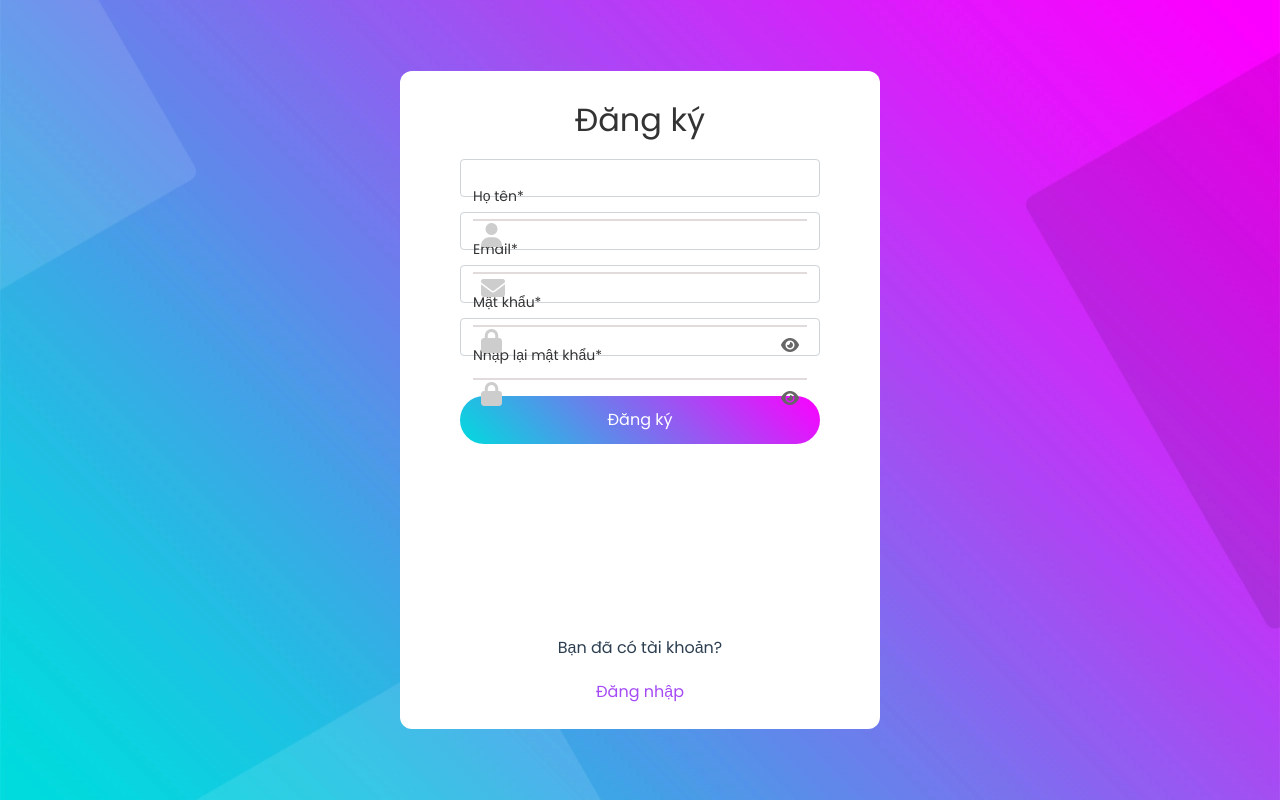
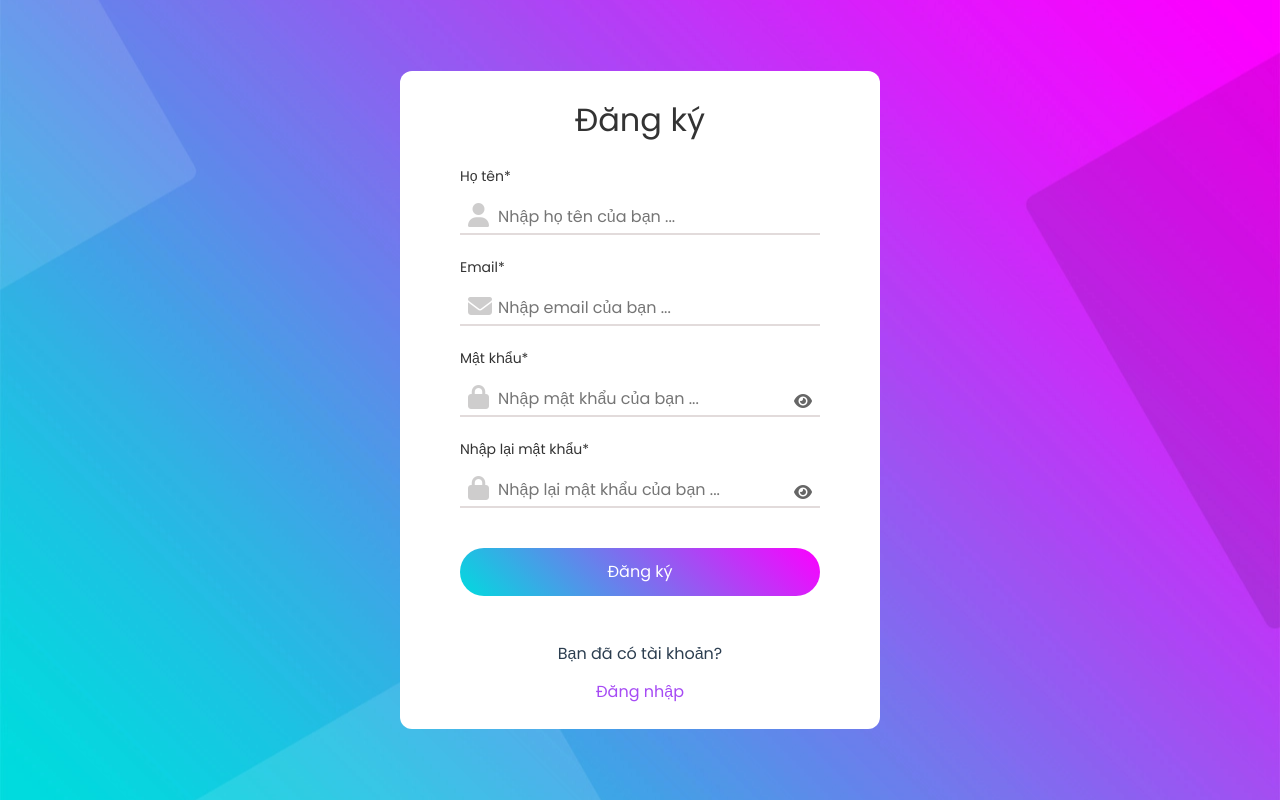
Before and after one commit to frankkhiem/Tism-FE, a Vue app: page /register in a window 1280 px wide. Built offline with nearby package versions, Linux system fonts and the light colour scheme; what semantic-ui-vue would draw is missing.

Commit message:
Fix login and register page

```diff
--- a/src/views/Login.vue
+++ b/src/views/Login.vue
@@ -7,7 +7,7 @@
     </div>
     <div class="form-login">
       <form @submit.prevent='login'>
-        <div class="form-control">
+        <div class="form__control">
           <label for="email">Email*</label>
           <div class="login-input-wrap">
             <input id="email" v-model='email' class="input-field" placeholder="Nhập email của bạn ..." required>
@@ -18,7 +18,7 @@
             <i class="fa-solid fa-circle-exclamation"></i>
           </div>
         </div>
-        <div class="form-control">
+        <div class="form__control">
           <label for="password">Mật khẩu*</label>
           <div class="login-input-wrap">
             <input v-if="showPassword" id="password" type="text" v-model='password' class="input-field password" placeholder="Nhập mật khẩu của bạn ..." required>
@@ -174,12 +174,12 @@ export default {
   display: flex;
   flex-direction: column;
 }
-.form-control {
+.form__control {
   display: flex;
   flex-direction: column;
   margin: 12px 0;
 }
-.form-control label {
+.form__control label {
   font-size: 14px;
   padding: 12px 0;
   color: #333;
--- a/src/views/Register.vue
+++ b/src/views/Register.vue
@@ -6,7 +6,7 @@
       </div>
       <div class="form-register">
       <form @submit.prevent='register'>
-        <div class="form-control">
+        <div class="form__control">
           <label for="username">Họ tên*</label>
           <div class="register-input-wrap">
             <input id="username" type="text" v-model='fullName' class="input-field" placeholder="Nhập họ tên của bạn ..." >
@@ -17,7 +17,7 @@
             <i class="fa-solid fa-circle-exclamation"></i>
           </div>
         </div>
-        <div class="form-control">
+        <div class="form__control">
           <label for="email">Email*</label>
           <div class="register-input-wrap">
             <input id="email" v-model='email' type="" class="input-field" placeholder="Nhập email của bạn ..." >
@@ -28,7 +28,7 @@
             <i class="fa-solid fa-circle-exclamation"></i>
           </div>
         </div>
-        <div class="form-control">
+        <div class="form__control">
           <label for="password">Mật khẩu*</label>
           <div class="register-input-wrap">
             <input v-if="showPassword" id="password" type="text" v-model='password' class="input-field password" placeholder="Nhập mật khẩu của bạn ..." >
@@ -44,7 +44,7 @@
             <i class="fa-solid fa-circle-exclamation"></i>
           </div>
         </div>
-        <div class="form-control">
+        <div class="form__control">
           <label for="password-confirm">Nhập lại mật khẩu*</label>
           <div class="register-input-wrap">
             <input v-if="showPasswordConfirm" id="password-confirm" type="text" v-model='passwordConfirm' class="input-field password" placeholder="Nhập lại mật khẩu của bạn ..." >
@@ -171,6 +171,9 @@ export default {
   },
 
   watch: {
+    fullName: function(){
+      this.errorFullName = '';
+    },
     email: function(){
       this.errorEmail = '';
     },
@@ -219,12 +222,12 @@ export default {
   display: flex;
   flex-direction: column;
 }
-.form-control {
+.form__control {
   display: flex;
   flex-direction: column;
-  margin: 15px 0 0 0;
+  margin: 2px 0 0 0;
 }
-.form-control label {
+.form__control label {
   font-size: 14px;
   padding: 12px 0;
   color: #333;
@@ -292,6 +295,9 @@ export default {
   position: absolute;
   bottom: 0;
 }
+.login-button p {
+  margin: 0 0 10px;
+}
 .login-button a {
   display: inline-block;
   text-decoration: none;
```
Also changed, not shown: 1 other file (tests, documents, lock files or other folders).
